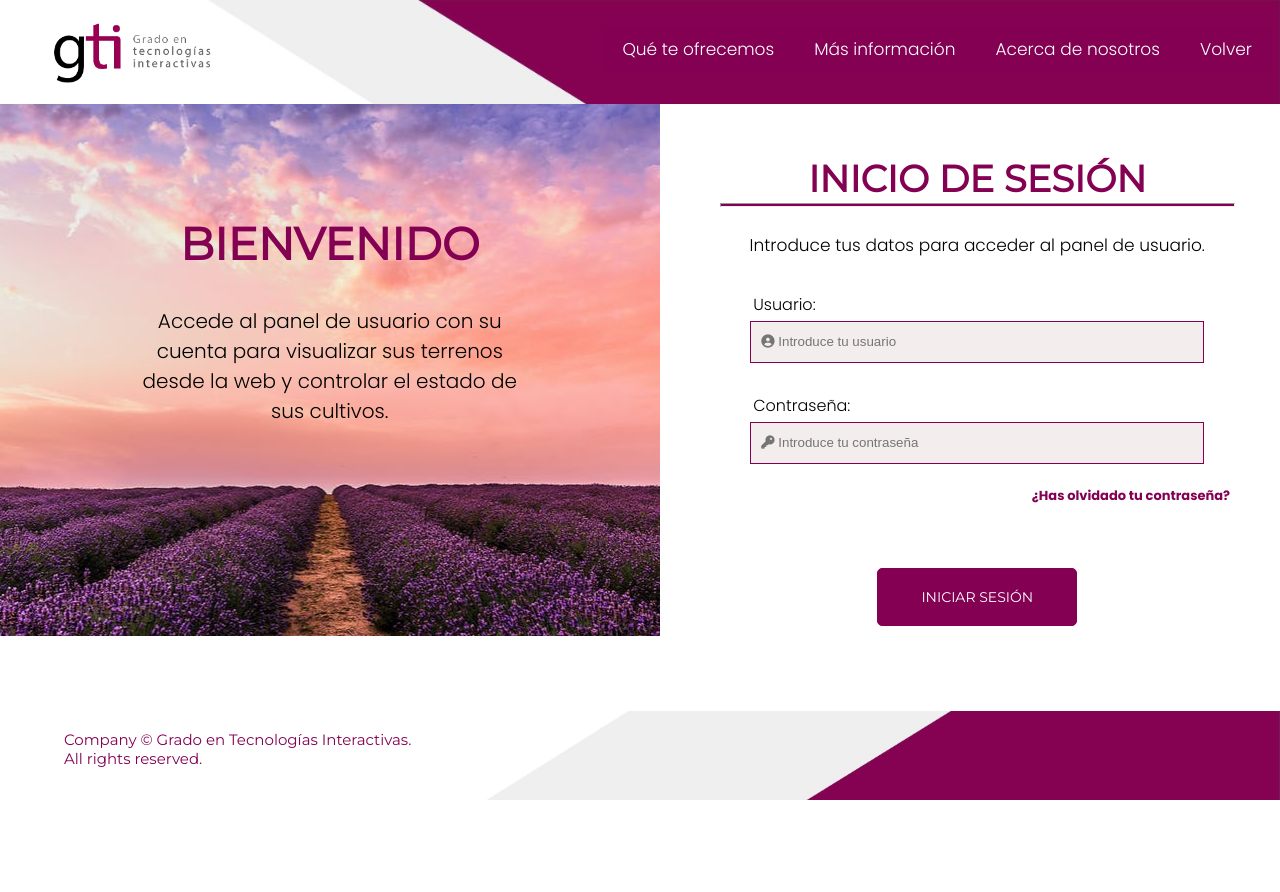
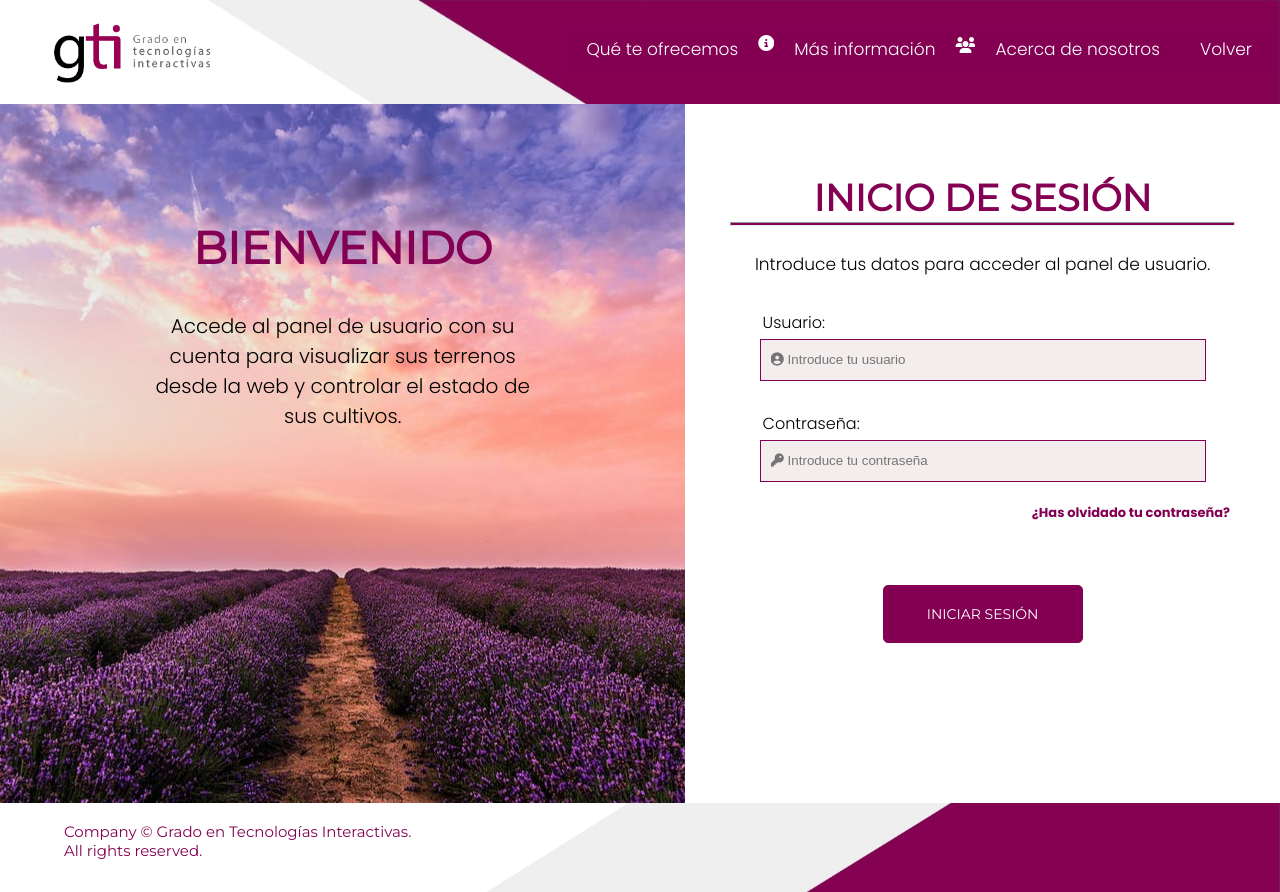
Before and after one commit to AdriTuR/Web-Sensores_Proyecto, a PHP site: page /9studios-web/login.php in a window 1280 px wide. Before the commit the page ends 800 px from the top, so only its background shows below. Run offline with PHP 8.4, Linux system fonts and the light colour scheme; data that the repository does not hold is empty; some libraries are stand-ins or nearby versions.

Commit message:
login bien(falta mover cosas al common)

```diff
--- a/css/login-style.css
+++ b/css/login-style.css
@@ -1,6 +1,19 @@
 /*-----------------------------------------------------------------------------------*/
 /*                                  CSS-login.html                                   */
 /*-----------------------------------------------------------------------------------*/
+.fa-hand-holding{
+    display: none !important;
+}
+.fa-info-circle{
+    display: none !important;
+}
+.fa-users{
+    display: none !important;
+}
+.fa-user-circle{
+    display: none !important;
+}
+
 body {
     background: url(../images/login_page/login_form.jpg) no-repeat;
     background-size: cover;
@@ -15,7 +28,7 @@ header{
     z-index: 1;
 }
 footer{
-    position: absolute;
+    position: unset;
     bottom: 0;
 }
 
@@ -241,20 +254,33 @@ input[type=text], input[type=password]{
 
 /*--------------------------------------------------*/
 /*RESPONSIVE */
-@media (min-width: 48em) {
+@media (min-width: 68em) {
 
     body{
         background: transparent;
 
     }
 
-    footer {
-        position: fixed;
-        bottom: 0;
-    }
-
     header{
         background-color: #830053;
+    }
+    fa-hand-holding{
+        display: block !important;
+    }
+    .fa-info-circle{
+        display: block !important;
+    }
+    .fa-users{
+        display: block !important;
+    }
+    .fa-user-circle{
+        display: block !important;
+    }
+    .fa, .fas {
+        padding-top: 5%;
+    }
+    footer{
+        position: inherit;
     }
 
     #main{
@@ -283,14 +309,15 @@ input[type=text], input[type=password]{
     }
 
     #login-form #box{
-        width: 1100px;
-        height: 400px;
+        width: 130vh;
         margin-right: auto;
         z-index: 0;
-        margin-top: -20px;
-
-    }
-
+        margin-top: 0px;
+        margin-left: 0;
+        margin-right: 0;
+        margin-bottom: 0;
+        border-radius: 0;
+   }
     #login-form #box1 h1{
         margin-top: 12%;
         font-size: 37px;
@@ -298,10 +325,15 @@ input[type=text], input[type=password]{
 
     #login-form #box1{
         border: transparent !important;
+        border-top-right-radius: 0;
+        border-top-left-radius: 0;
+
     }
 
     #login-form #box2{
         border: transparent !important;
+        border-bottom-right-radius: 0;
+        border-bottom-left-radius: 0;
     }
 
     .line{
--- a/css/style.css
+++ b/css/style.css
@@ -569,7 +569,7 @@ textarea {
     }
     .iconopersona{
         padding-top: 22%;
-        padding-bottom: 20%;
+        padding-bottom: 10%;
         width: 30%;
     }
     .informacion_web{
--- a/includes/menu-login.php
+++ b/includes/menu-login.php
@@ -3,10 +3,10 @@
     <label class="menu-icon" for="menu-btn"><span class="navicon"></span></label>
 
     <ul class="menu">
-        <li onclick="menucerrar()"><a href="./index.php#mas_informacion">Qué te ofrecemos</a></li>
-        <li onclick="menucerrar()"><a href="./index.php#informacion_web">Más información</a></li>
-        <li onclick="menucerrar()"><a href="./index.php#acerca_de_nosotros">Acerca de nosotros</a></li>
-        <li onclick="menucerrar()"><a href="index.php">Volver</a></li>
+        <li onclick="menucerrar()"><div class="menu_icon"><i class="fas fa-hand-holding"></i><a href="./index.php#mas_informacion">Qué te ofrecemos</a></div></li>
+        <li onclick="menucerrar()"><div class="menu_icon"><i class="fas fa-info-circle"></i><a href="./index.php#informacion_web">Más información</a></div></li>
+        <li onclick="menucerrar()"><div class="menu_icon"><i class="fas fa-users"></i><a href="./index.php#acerca_de_nosotros">Acerca de nosotros</a></div></li>
+        <li onclick="menucerrar()"><div class="menu_icon"><a href="index.php">Volver</a></div></li>
     </ul>
 </nav>
 
--- a/includes/menu.php
+++ b/includes/menu.php
@@ -3,7 +3,7 @@
     <label class="menu-icon" for="menu-btn"><span class="navicon"></span></label>
 
     <ul class="menu">
-        <li onclick="menucerrar()"><div class="menu_icon"> <i class="fas fa-hand-holding"></i><a href="#mas_informacion">Qué te ofrecemos</a></div></li>
+        <li onclick="menucerrar()"><div class="menu_icon"><i class="fas fa-hand-holding"></i><a href="#mas_informacion">Qué te ofrecemos</a></div></li>
         <li onclick="menucerrar()"><div class="menu_icon"><i class="fas fa-info-circle"></i><a href="#informacion_web">Más información</a></div></li>
         <li onclick="menucerrar()"><div class="menu_icon"><i class="fas fa-users"></i><a href="#acerca_de_nosotros">Acerca de nosotros</a></div></li>
         <li onclick="menucerrar()"><div class="menu_icon"><i class="fas fa-user-circle"></i><a href="login.php">Area de cliente</a></div></li>
```
